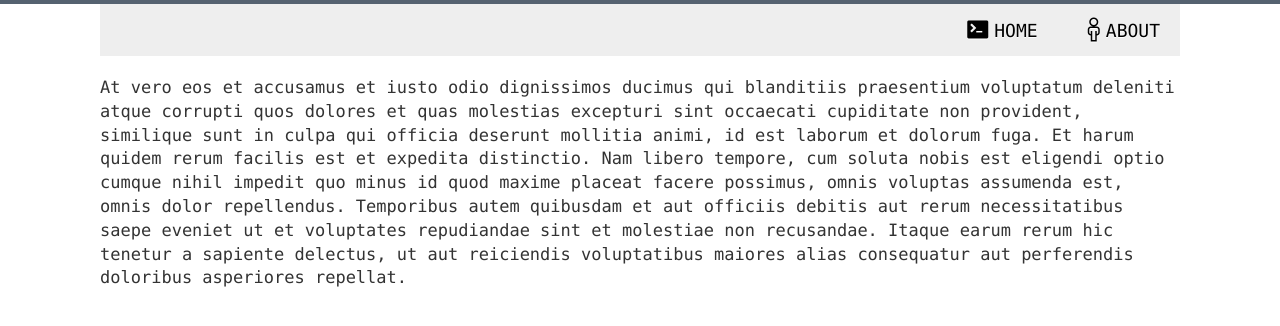
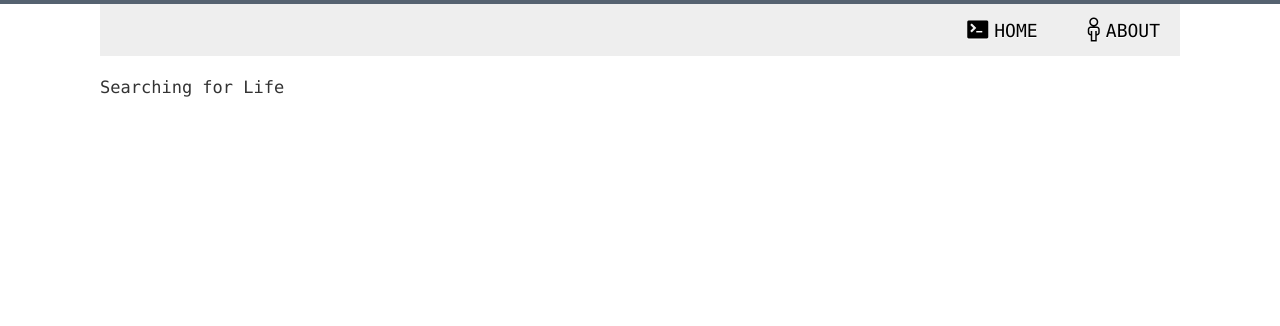
Before and after one commit to skjoher/skjoher.github.io, a Jekyll site: the page built from about.md, in a window 1280 px wide. Shown: the top 326 px of the page. Built offline with Jekyll 4.4.1, drawn with Linux system fonts in a browser that asks for light colours.

Commit message:
updating config.

```diff
--- a/_config.yml
+++ b/_config.yml
@@ -1,10 +1,8 @@
 name: White Paper
 description: >
-    A simple jekyll theme aimed at programmers who like clean interface to write posts
-    and show off some code.
+    Not Found
 about: >
-    At vero eos et accusamus et iusto odio dignissimos ducimus qui blanditiis praesentium voluptatum deleniti atque corrupti quos dolores et quas molestias excepturi sint occaecati cupiditate non provident, similique sunt in culpa qui officia deserunt mollitia animi, id est laborum et dolorum fuga. Et harum quidem rerum facilis est et expedita distinctio. Nam libero tempore, cum soluta nobis est eligendi optio cumque nihil impedit quo minus id quod maxime placeat facere possimus, omnis voluptas assumenda est, omnis dolor repellendus. Temporibus autem quibusdam et aut officiis debitis aut rerum necessitatibus saepe eveniet ut et voluptates repudiandae sint et molestiae non recusandae. Itaque earum rerum hic tenetur a sapiente delectus, ut aut reiciendis voluptatibus maiores alias consequatur aut perferendis doloribus asperiores repellat.
-
+    Searching for Life
 
 url: "https://skjoher.github.io/"
 baseurl: "/"
```
